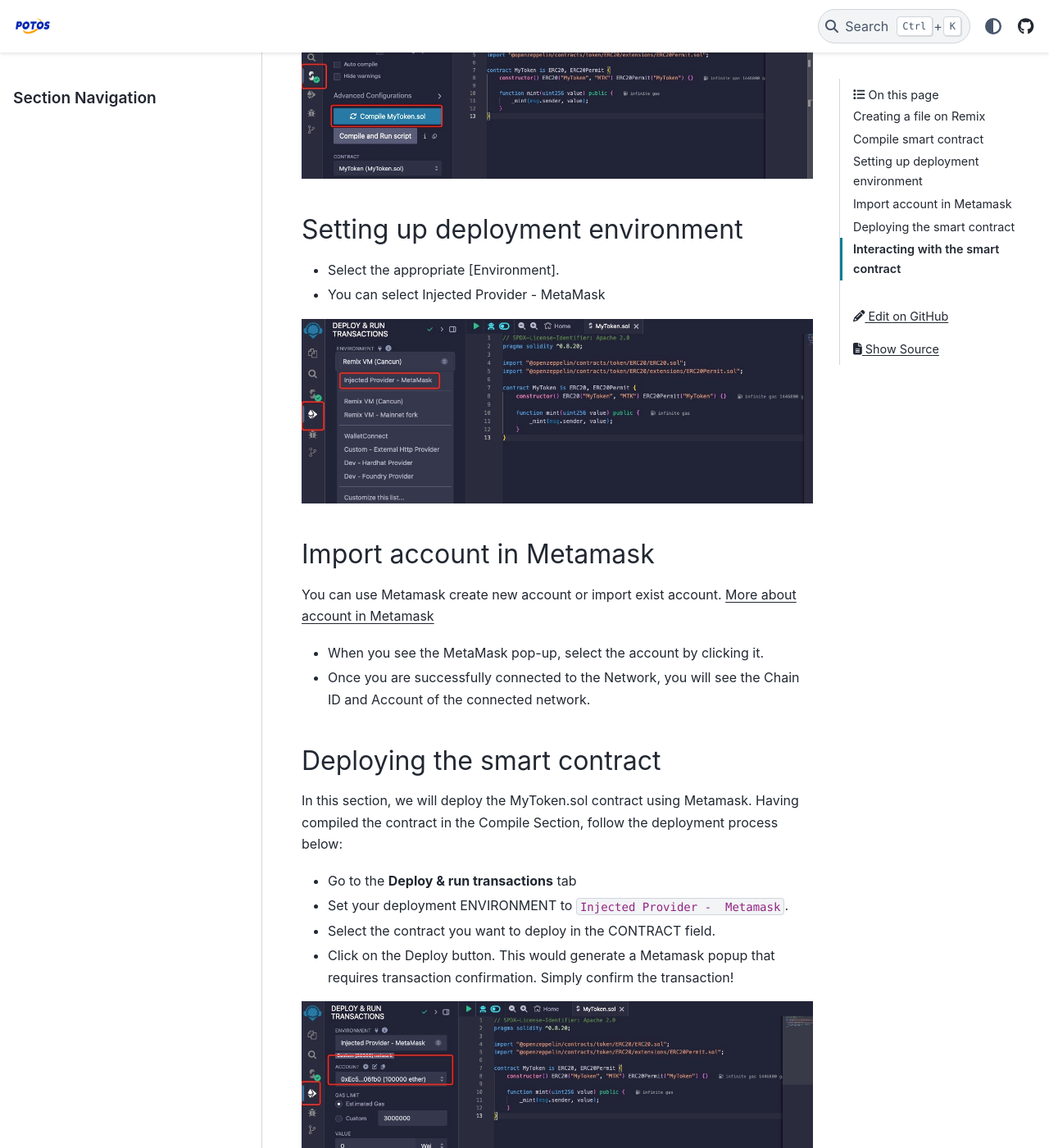
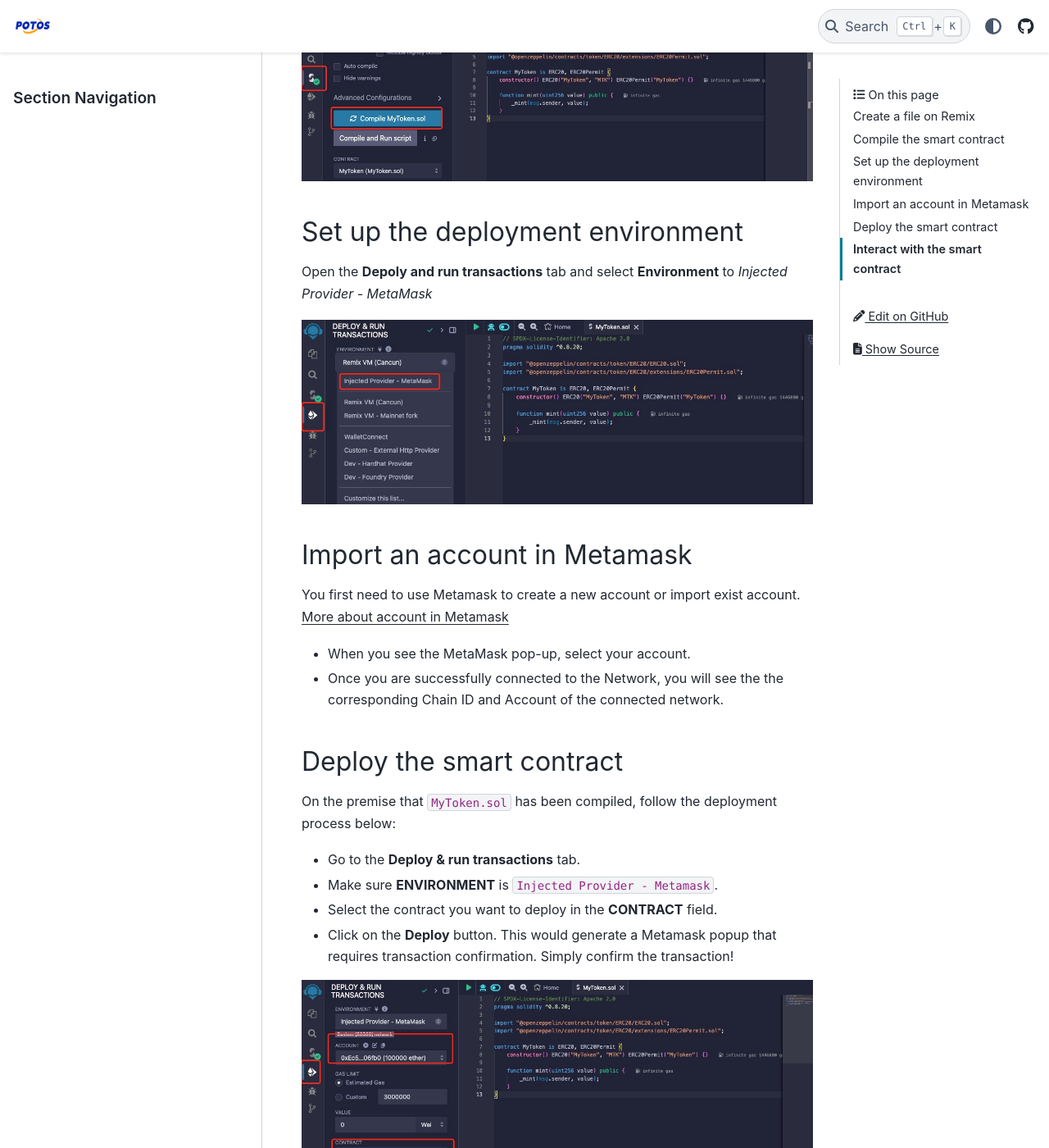
Before and after one commit to potoshk/potos-docs, a Sphinx documentation site: the page built from docs/developer/remix_usage.md, in a window 1280 px wide and 1400 px high, scrolled down 1633 px. Shown: the whole window at 82% size. Built offline with Sphinx 7.4.7 and the PyData theme 0.15.4, drawn with Linux system fonts in a browser that asks for light colours; some of the changed text lies outside the part shown.

Commit message:
update "Remix" and "Hardhat" (#60)
* Update hardhat_usage.md

update section "Deploy smart contract using Hardhat"

````diff
--- a/docs/developer/remix_usage.md
+++ b/docs/developer/remix_usage.md
@@ -1,22 +1,24 @@
-# Connecting Remix to POTOS
+# Connect Remix to POTOS
 
 Remix is a browser-based IDE (Integrated Development Environment) for developing Solidity contracts. In this guide, you will learn how to:
 
-* Create and Upload a pre-built smart contract on Remix IDE.
+* Create and upload a pre-built smart contract in Remix IDE.
 * Compile the smart contract.
-* Set up deployment environment
-* Import account
+* Set up the deployment environment.
+* Import an account.
 * Connect POTOS to Remix using MetaMask
 * Deploy the smart contract.
 * Verify the smart contract.
 
-This will cover connecting Remix with POTOS. If you want to know more about how to use Remix, please refer to [Remix docs](https://remix-ide.readthedocs.io/en/latest/) or [Remix IDE](https://remix.ethereum.org/).
+This section will cover how to connect Remix with POTOS. If you want to know more about Remix, please refer to [Remix docs](https://remix-ide.readthedocs.io/en/latest/) or [Remix IDE](https://remix.ethereum.org/).
 
-## Creating a file on Remix
+## Create a file on Remix
 
 To start building a smart contract, click on **New File** icon in the **contracts** folder in the **File explorer** tab and name it `MyToken.sol`
 
-Next is to copy and paste the smart contract code provided below into the newly created MyToken.sol file.
+![](../_static/developer/remix-create-new-file.png)
+
+Then copy and paste the smart contract code provided below into the newly created `MyToken.sol` file.
 
 ```solidity
 // SPDX-License-Identifier: Apache 2.0
@@ -34,51 +36,48 @@
 }
 ```
 
-![](../_static/developer/remix-create-new-file.png)
-
-## Compile smart contract
+## Compile the smart contract
 
 To compile your contract, do the following:
 
-* Go to the **Solidity Compiler** tab
-* Select compiler version to 0.8.27
-* Turn on the 'Auto compile' option.
-* Cliick on the Compile MyToken.sol  button to compile `MyToken.sol` contract.
-* After successful compilation, it will show a green tick mark on the Compiler tab button
+* Go to the **Solidity Compiler** tab.
+* Select compiler version to 0.8.27.
+* Turn on the ``Auto compile'' option.
+* Click on the **Compile MyToken.sol** button to compile `MyToken.sol` contract.
+* If compile successfully, it will show a green tick mark on the **Compiler** tab button.
 
 ![](../_static/developer/remix-compile-contract.png)
 
-## Setting up deployment environment
+## Set up the deployment environment
 
-* Select the appropriate [Environment].
-* You can select Injected Provider - MetaMask
+Open the **Depoly and run transactions** tab and select **Environment** to *Injected Provider - MetaMask*
 
 ![](../_static/developer/remix-deploy-env.png)
 
-## Import account in Metamask
+## Import an account in Metamask
 
-You can use Metamask create new account or import exist account. [More about account in Metamask](./wallet_usage.md)
+You first need to use Metamask to create a new account or import exist account. [More about account in Metamask](./wallet_usage.md)
 
-* When you see the MetaMask pop-up, select the account by clicking it.
-* Once you are successfully connected to the Network, you will see the Chain ID and Account of the connected network.
+* When you see the MetaMask pop-up, select your account.
+* Once you are successfully connected to the Network, you will see the the corresponding Chain ID and Account of the connected network.
 
-## Deploying the smart contract
+## Deploy the smart contract
 
-In this section, we will deploy the MyToken.sol contract using Metamask. Having compiled the contract in the Compile Section, follow the deployment process below:
+On the premise that `MyToken.sol` has been compiled, follow the deployment process below:
 
-* Go to the **Deploy & run transactions** tab
-* Set your deployment ENVIRONMENT to `Injected Provider -  Metamask`.
-* Select the contract you want to deploy in the CONTRACT field.
-* Click on the Deploy button. This would generate a Metamask popup that requires transaction confirmation. Simply confirm the transaction!
+* Go to the **Deploy & run transactions** tab.
+* Make sure **ENVIRONMENT** is `Injected Provider - Metamask`.
+* Select the contract you want to deploy in the **CONTRACT** field.
+* Click on the **Deploy** button. This would generate a Metamask popup that requires transaction confirmation. Simply confirm the transaction!
 
 ![](../_static/developer/remix-deploy-contract.png)
 
-## Interacting with the smart contract
+## Interact with the smart contract
 
-After deploying the contract, you can interact with the contract by calling the `mint` function. This function will mint tokens to the account that deployed the contract.
+After deploying, you can interact with the contract by calling the `mint` function by following the below stpes. This function will mint tokens to the account of transaction sender.
 
 * Go to the **Deploy & run transactions** tab
-* Click on the deployed contract.
+* Select the deployed contract.
 * Click on the **mint** function.
 * Enter the amount of tokens you want to mint.
 * Click on the **transact** button.
````
Also changed, not shown: docs/developer/committee.md (+7 -7 lines), docs/developer/config.md (+10 -10 lines), docs/developer/explorer_usage.md (+13 -17 lines), docs/developer/hardhat_usage.md (+24 -23 lines), docs/developer/wallet_usage.md (+20 -20 lines).
